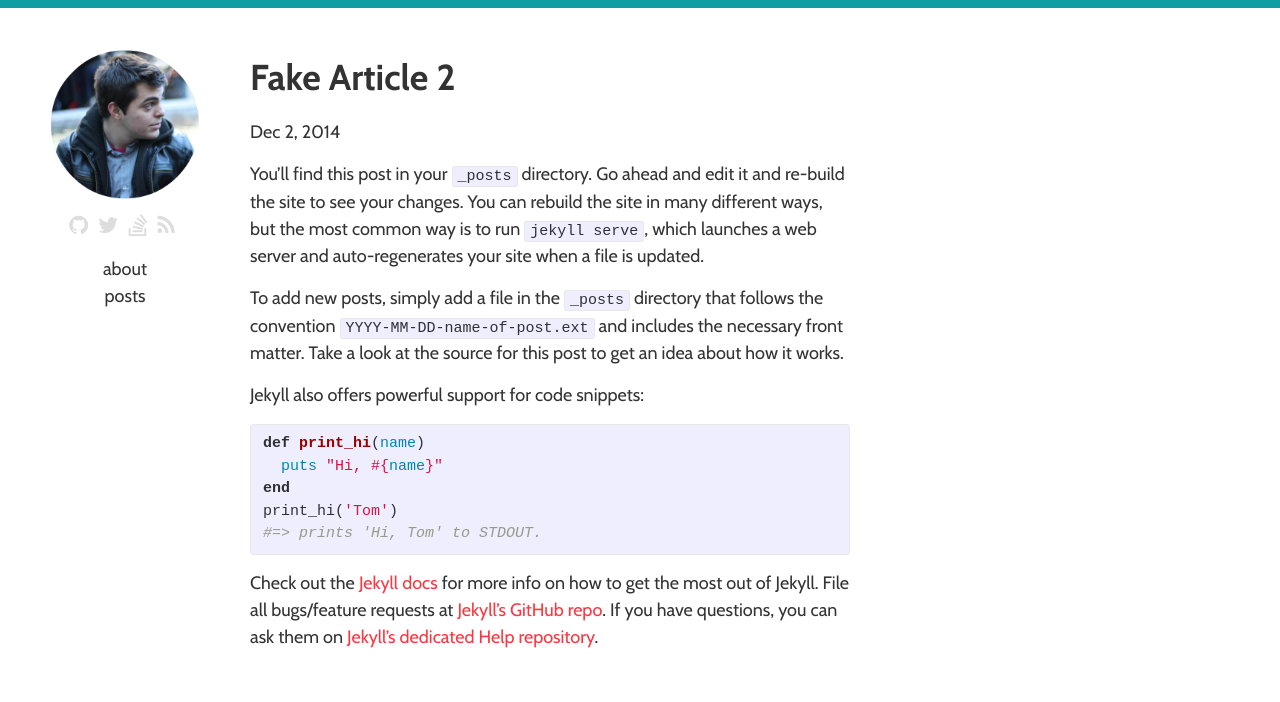
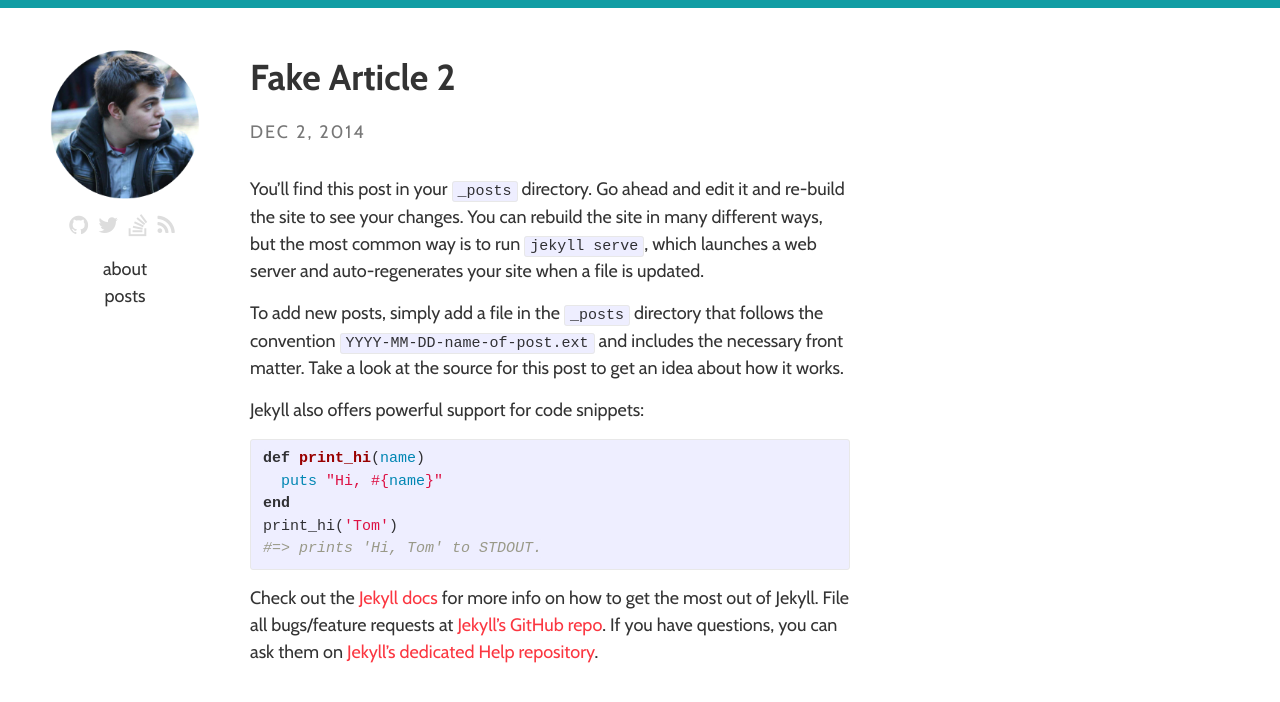
Before and after one commit to csengineer13/dannyrb.com, a Jekyll site: the page built from _posts/2014-12-02-fake-article-2.markdown, in a window 1280 px wide. Shown: the top 702 px of the page. Built offline with Jekyll 4.4.1, drawn with Linux system fonts in a browser that asks for light colours; nearby versions of some CDN libraries.

Commit message:
Changing post to use byline

```diff
--- a/_layouts/post.html
+++ b/_layouts/post.html
@@ -4,8 +4,8 @@ layout: default
 <div class="post">
 
   <header class="post-header">
-    <h1 class="post-title">{{ page.title }}</h1>
-    <p class="post-meta">{{ page.date | date: "%b %-d, %Y" }}{% if page.author %} • {{ page.author }}{% endif %}{% if page.meta %} • {{ page.meta }}{% endif %}</p>
+    <h1>{{ page.title }}</h1>
+    <p class="byline">{{ page.date | date: "%b %-d, %Y" }}{% if page.author %} • {{ page.author }}{% endif %}{% if page.meta %} • {{ page.meta }}{% endif %}</p>
   </header>
 
   <article class="post-content">
```
